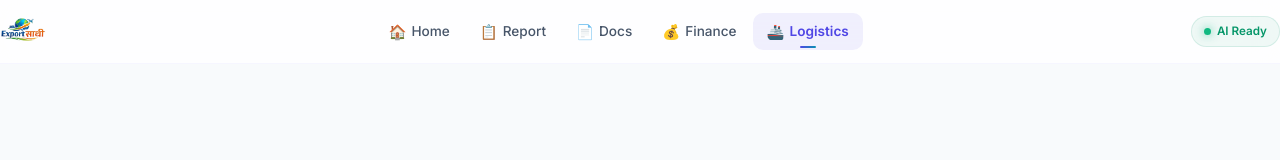
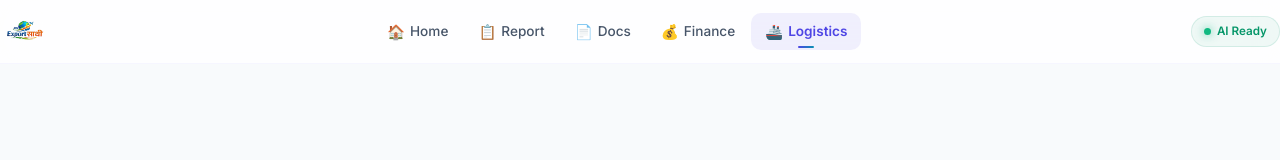
Before and after one commit to Jayesh-Gautam/ExportSaathi-AI-for-Bharat, a React (Vite) app in the folder frontend/: page /logistics in a window 1280 px wide. Shown: the top 160 px of the page. Built offline with nearby package versions, Linux system fonts and the light colour scheme.

Commit message:
style: reduce navbar logo footprint to add breathing room

```diff
--- a/frontend/src/components/Navbar.tsx
+++ b/frontend/src/components/Navbar.tsx
@@ -52,8 +52,8 @@ export default function Navbar() {
                     : 'none',
             }}>
                 {/* Logo */}
-                <Link to="/" style={{ textDecoration: 'none', display: 'flex', alignItems: 'center', gap: '0.65rem' }}>
-                    <img src="/logo.png" alt="ExportSaathi" style={{ height: '42px', objectFit: 'contain' }} />
+                <Link to="/" style={{ textDecoration: 'none', display: 'flex', alignItems: 'center', gap: '0.65rem', marginLeft: '6px' }}>
+                    <img src="/logo.png" alt="ExportSaathi" style={{ height: '34px', objectFit: 'contain' }} />
                 </Link>
 
                 {/* Desktop nav items */}
```
